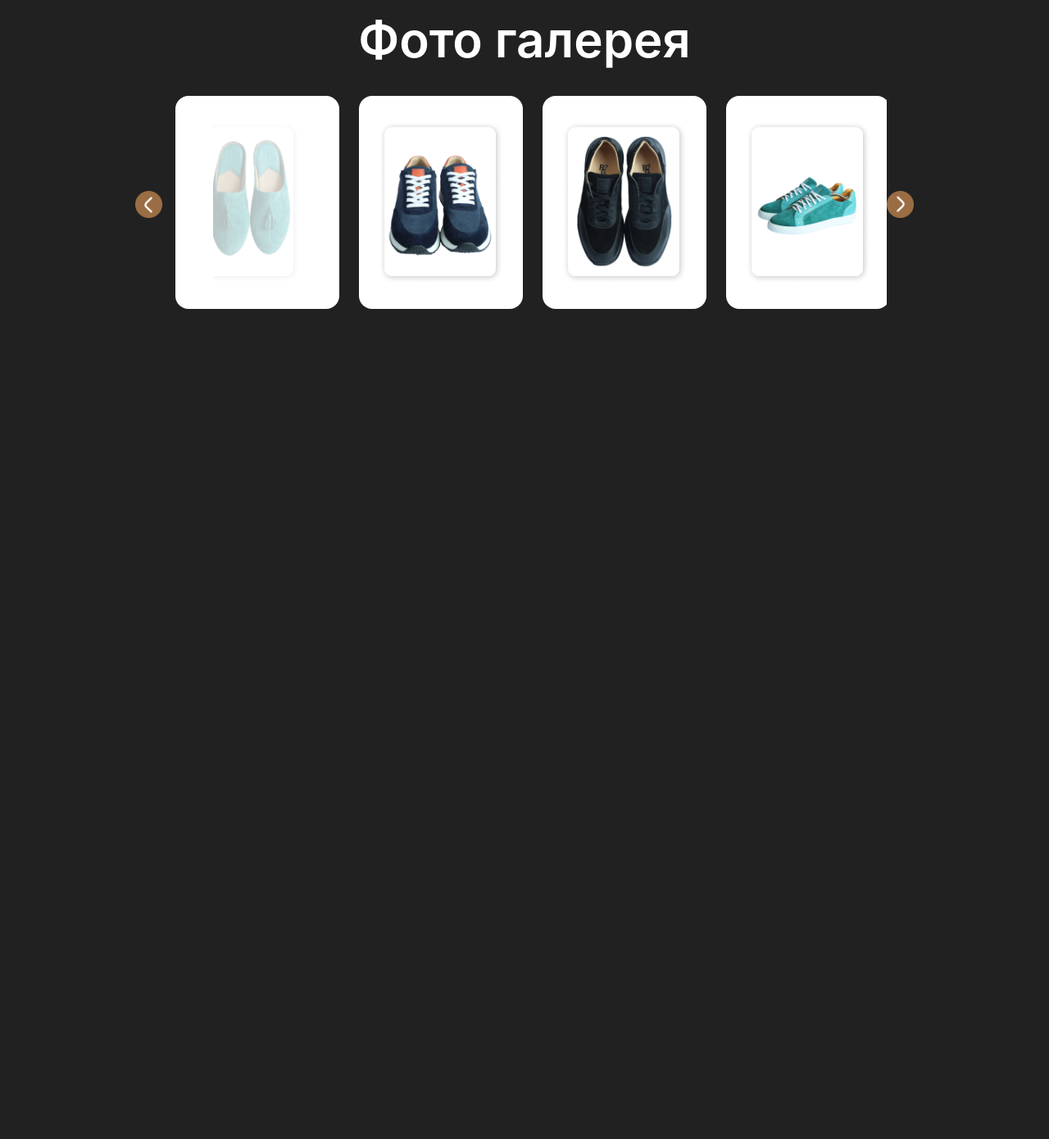
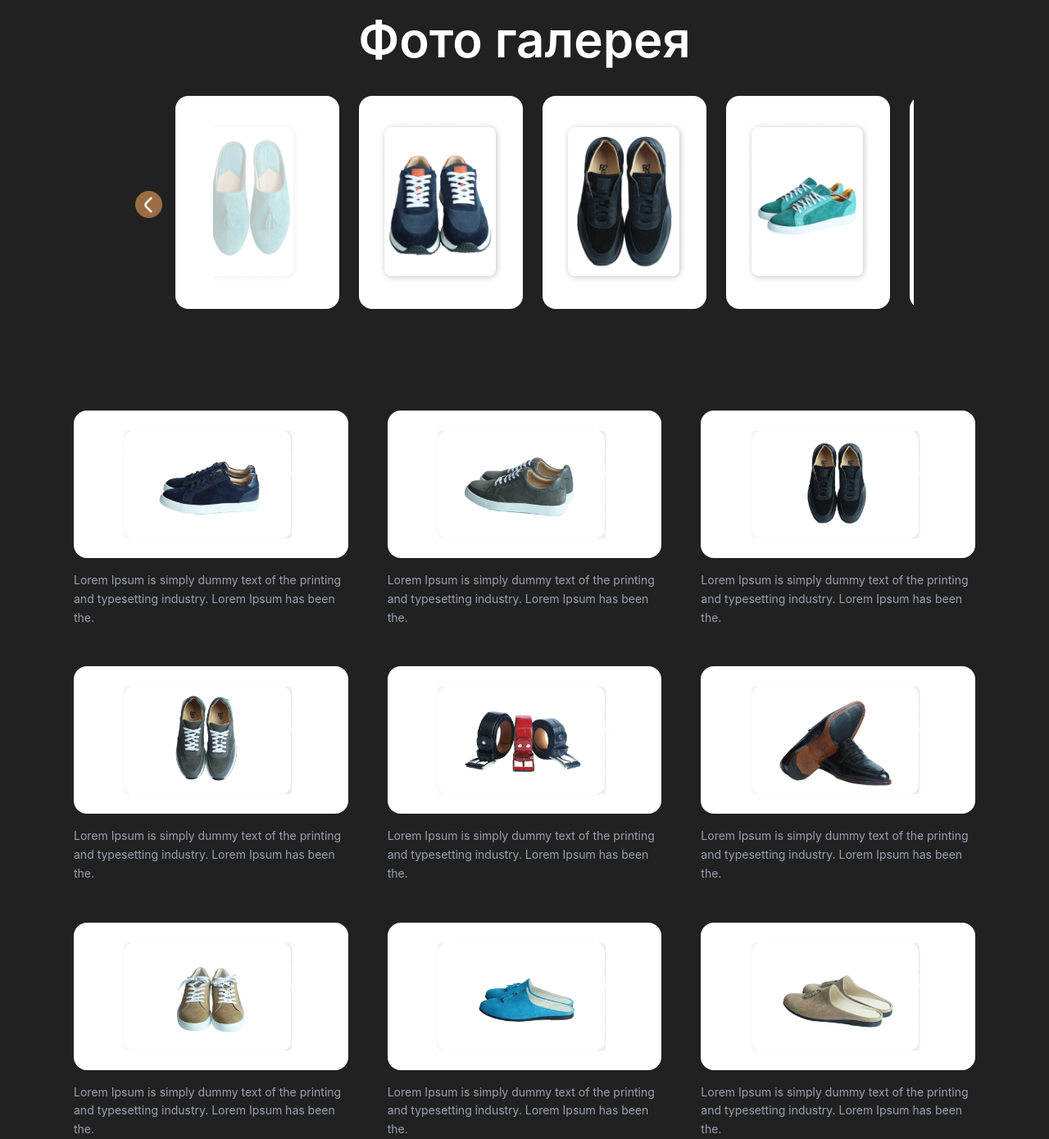
Before and after one commit to brotechno750-bot/Home-Work-13, a website: page src/page2/index.html in a window 1280 px wide. Shown: the part 997-2387 px from the top of the page at 82% size. Before the commit the page ends 1398 px from the top, so only its background shows below. Drawn offline with nearby package versions, Linux system fonts and the light colour scheme; files that its build step writes are made by us from their sources.

Commit message:
sakshon5

```diff
--- a/src/page2/index.html
+++ b/src/page2/index.html
@@ -85,9 +85,9 @@
     <h1 class="text-center text-[60px] text-[white] font-[600]">Фото галерея</h1>
 
     <div class="w-[950px] flex justify-center m-auto">
-              <img class="w-[33px] h-[33px] mt-[140px]" src="./Button angle left (1).png" alt="">
+        <img class="w-[33px] h-[33px] mt-[140px]" src="./Button angle left (1).png" alt="">
 
-        <div class="flex gap-6 overflow-x-auto px-4 py-6 no-scrollbar">
+        <div class="flex gap-[24px] overflow-x-auto px-[16px] py-[24px]">
 
 
             <div class="min-w-[200px] h-[260px] bg-white rounded-2xl flex items-center justify-center">
@@ -112,9 +112,108 @@
 
         </div>
 
-        <img  class="w-[33px] h-[33px] mt-[140px]" src="./Button angle right (1).png" alt="">
+
 
     </div>
+
+    <div class="w-[1100px] grid grid-cols-3 gap-12 m-auto mt-[100px]">
+
+
+        <div>
+            <div class="bg-white rounded-2xl h-[180px] flex items-center justify-center">
+                <img src="Mask group (7).png" class="object-contain h-[140px]">
+            </div>
+            <p class="text-gray-400 text-sm mt-4 leading-relaxed">
+                Lorem Ipsum is simply dummy text of the printing and typesetting industry.
+                Lorem Ipsum has been the.
+            </p>
+        </div>
+
+
+        <div>
+            <div class="bg-white rounded-2xl h-[180px] flex items-center justify-center">
+                <img src="Group 19.png" class="object-contain h-[140px]">
+            </div>
+            <p class="text-gray-400 text-sm mt-4 leading-relaxed">
+                Lorem Ipsum is simply dummy text of the printing and typesetting industry.
+                Lorem Ipsum has been the.
+            </p>
+        </div>
+
+        <div>
+            <div class="bg-white rounded-2xl h-[180px] flex items-center justify-center">
+                <img src="Group 20.png" class="object-contain h-[140px]">
+            </div>
+            <p class="text-gray-400 text-sm mt-4 leading-relaxed">
+                Lorem Ipsum is simply dummy text of the printing and typesetting industry.
+                Lorem Ipsum has been the.
+            </p>
+        </div>
+
+        <div>
+            <div class="bg-white rounded-2xl h-[180px] flex items-center justify-center">
+                <img src="Group 21.png" class="object-contain h-[140px]">
+            </div>
+            <p class="text-gray-400 text-sm mt-4 leading-relaxed">
+                Lorem Ipsum is simply dummy text of the printing and typesetting industry.
+                Lorem Ipsum has been the.
+            </p>
+        </div>
+
+        <div>
+            <div class="bg-white rounded-2xl h-[180px] flex items-center justify-center">
+                <img src="Group 22.png" class="object-contain h-[140px]">
+            </div>
+            <p class="text-gray-400 text-sm mt-4 leading-relaxed">
+                Lorem Ipsum is simply dummy text of the printing and typesetting industry.
+                Lorem Ipsum has been the.
+            </p>
+        </div>
+
+        <div>
+            <div class="bg-white rounded-2xl h-[180px] flex items-center justify-center">
+                <img src="Group 23.png" class="object-contain h-[140px]">
+            </div>
+            <p class="text-gray-400 text-sm mt-4 leading-relaxed">
+                Lorem Ipsum is simply dummy text of the printing and typesetting industry.
+                Lorem Ipsum has been the.
+            </p>
+        </div>
+
+         <div>
+            <div class="bg-white rounded-2xl h-[180px] flex items-center justify-center">
+                <img src="Group 24.png" class="object-contain h-[140px]">
+            </div>
+            <p class="text-gray-400 text-sm mt-4 leading-relaxed">
+                Lorem Ipsum is simply dummy text of the printing and typesetting industry.
+                Lorem Ipsum has been the.
+            </p>
+        </div>
+
+
+        <div>
+            <div class="bg-white rounded-2xl h-[180px] flex items-center justify-center">
+                <img src="Group 25.png" class="object-contain h-[140px]">
+            </div>
+            <p class="text-gray-400 text-sm mt-4 leading-relaxed">
+                Lorem Ipsum is simply dummy text of the printing and typesetting industry.
+                Lorem Ipsum has been the.
+            </p>
+        </div>
+
+        <div>
+            <div class="bg-white rounded-2xl h-[180px] flex items-center justify-center">
+                <img src="Group 26.png" class="object-contain h-[140px]">
+            </div>
+            <p class="text-gray-400 text-sm mt-4 leading-relaxed">
+                Lorem Ipsum is simply dummy text of the printing and typesetting industry.
+                Lorem Ipsum has been the.
+            </p>
+        </div>
+
+
+    </div>
+
 </body>
 
 
```
Also changed, not shown: src/page2/Group 19.png (added), src/page2/Group 20.png (added), src/page2/Group 21.png (added), src/page2/Group 22.png (added), src/page2/Group 23.png (added), src/page2/Group 24.png (added), src/page2/Group 25.png (added), src/page2/Group 26.png (added), src/page2/Mask group (7).png (added).
